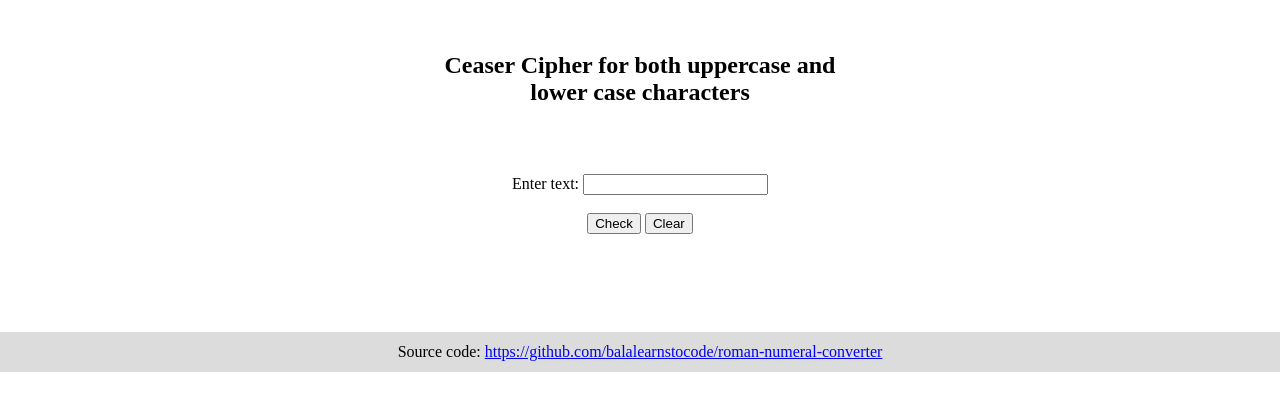
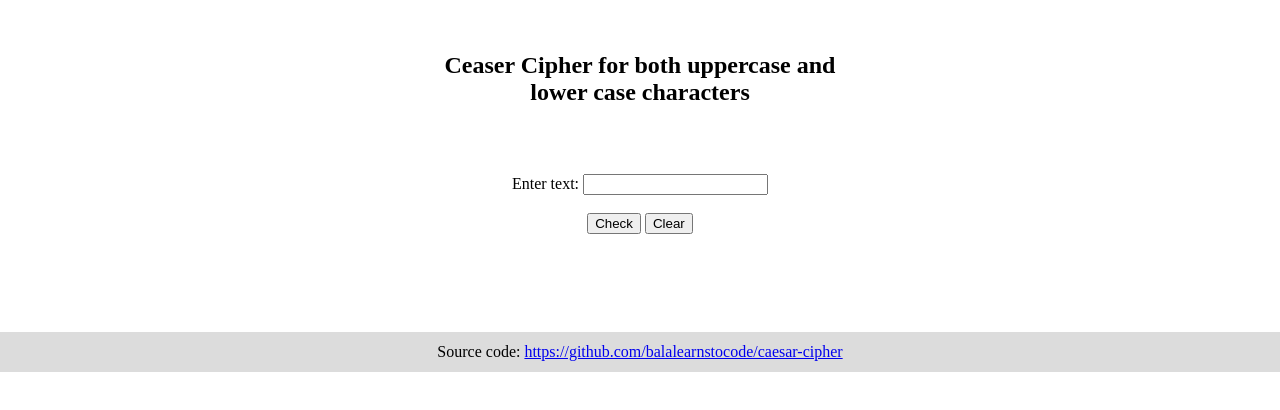
Before and after one commit to balalearnstocode/caesar-cipher, a plain HTML site: page index.html in a window 1280 px wide. Drawn offline with Linux system fonts and the light colour scheme.

Commit message:
Added source code url at footer

```diff
--- a/index.html
+++ b/index.html
@@ -4,7 +4,7 @@
     <meta charset="UTF-8">
     <meta http-equiv="X-UA-Compatible" content="IE=edge">
     <meta name="viewport" content="width=device-width, initial-scale=1.0">
-    <title>FCC: Ceaser Cipher</title>
+    <title>FCC: Caeser Cipher</title>
     <link href="./main.css" rel="stylesheet">
     <script src="./main.js"></script>
 </head>
@@ -20,8 +20,8 @@
         <div id="result"></div>
     </div>
     <div id="source-code">Source code:
-        <a href="https://github.com/balalearnstocode/roman-numeral-converter"
-        target="_blank">https://github.com/balalearnstocode/roman-numeral-converter</a>
+        <a href="https://github.com/balalearnstocode/caesar-cipher"
+        target="_blank">https://github.com/balalearnstocode/caesar-cipher</a>
     </div>
 </body>
 </html>
```
